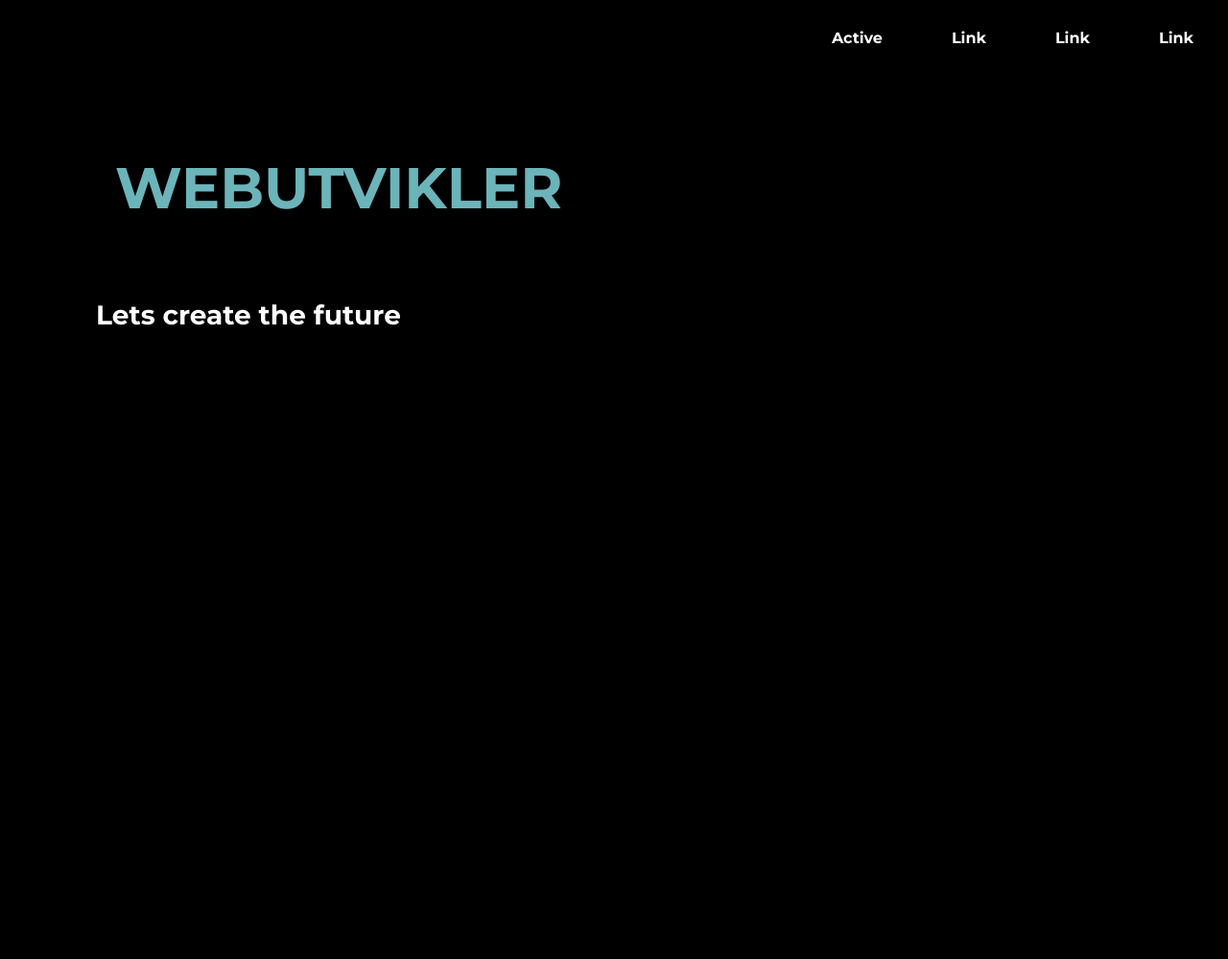
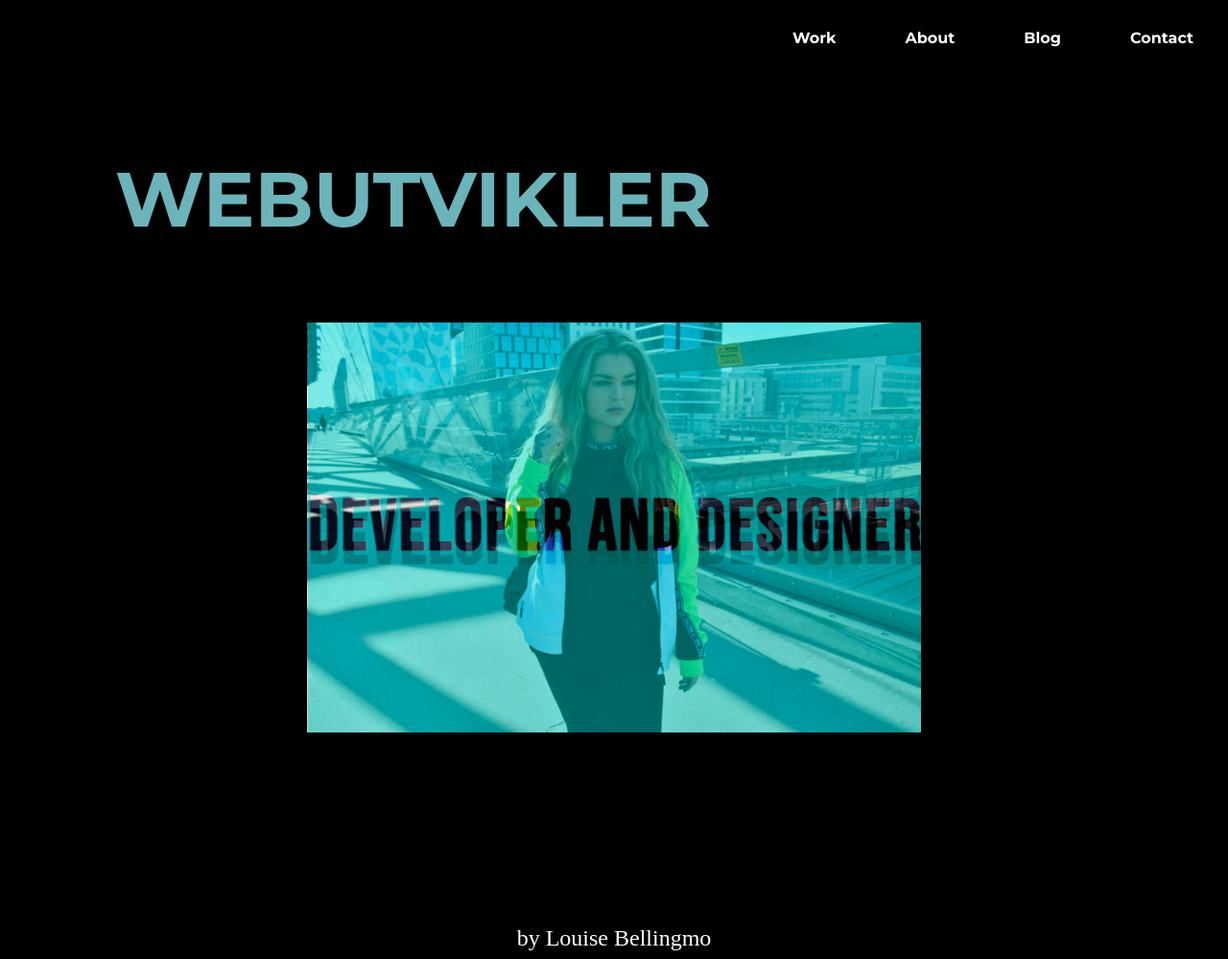
Before and after one commit to lonsoien/urban-portfolio, a React (Create React App) app: page / in a window 1280 px wide. Shown: the whole page at 96% size. Before the commit the page ends 800 px from the top, so only its background shows below. Built offline with nearby package versions, Linux system fonts and the light colour scheme; a web font is replaced by a local one.

Commit message:
scss styling

```diff
--- a/src/components/Home.js
+++ b/src/components/Home.js
@@ -1,11 +1,17 @@
 import Menu from './Menu';
+import Designer from '../images/Designer.jpg';
 
 function Home () {
     return (
         <>
         <Menu />
         <h1 className='first-text'>WEBUTVIKLER</h1>
-        <h3>Lets create the future</h3>
+        <div>
+            <img alt='design' className='center' src={Designer}></img>
+        </div>
+        <footer>
+            <h4> by Louise Bellingmo</h4>
+        </footer>
     </>
   );
 }
--- a/src/components/Menu.js
+++ b/src/components/Menu.js
@@ -6,16 +6,16 @@ function Menu() {
     <>
         <Nav className="justify-content-end" activeKey="/home">
         <Nav.Item>
-          <Nav.Link href="/home">Active</Nav.Link>
+          <Nav.Link href="/home">Work</Nav.Link>
         </Nav.Item>
         <Nav.Item>
-          <Nav.Link eventKey="link-1">Link</Nav.Link>
+          <Nav.Link eventKey="link-1">About</Nav.Link>
         </Nav.Item>
         <Nav.Item>
-          <Nav.Link eventKey="link-2">Link</Nav.Link>
+          <Nav.Link eventKey="link-2">Blog</Nav.Link>
         </Nav.Item>
         <Nav.Item>
-          <Nav.Link eventKey="link-3">Link</Nav.Link>
+          <Nav.Link eventKey="link-3">Contact</Nav.Link>
         </Nav.Item>
       </Nav>
     </>
--- a/src/sass/partials/_layout.scss
+++ b/src/sass/partials/_layout.scss
@@ -10,6 +10,26 @@ body {
     flex-direction: column;
 }
 
+img {
+    height: 50%;
+    width: 50%;
+    margin: 20px;
+    text-align: center;
+}
+
+.center {
+    text-align: center;
+    display: block;
+    justify-content: center;
+    align-items: center;
+    margin: auto;
+}
+
+footer {
+    text-align: center;
+    margin-top: 200px;
+}
+
 
 
 // To use incase later editing.
--- a/src/sass/partials/_typography.scss
+++ b/src/sass/partials/_typography.scss
@@ -7,13 +7,9 @@ h4 {
 }
 
 h1 {
-    font-size: 60px !important;
+    font-size: 80px !important;
     color: #6BB4BA;
     margin: 30px;
     margin-left: 70px;
     padding: 50px;
 }
-
-h3 {
-    margin-left: 100px;
-}
--- a/src/sass/style.css
+++ b/src/sass/style.css
@@ -10,6 +10,26 @@ body {
   flex-direction: column;
 }
 
+img {
+  height: 50%;
+  width: 50%;
+  margin: 20px;
+  text-align: center;
+}
+
+.center {
+  text-align: center;
+  display: block;
+  justify-content: center;
+  align-items: center;
+  margin: auto;
+}
+
+footer {
+  text-align: center;
+  margin-top: 200px;
+}
+
 h1, h2, h3 {
   font-family: "Montserrat", sans-serif;
 }
@@ -19,15 +39,11 @@ h4 {
 }
 
 h1 {
-  font-size: 60px !important;
+  font-size: 80px !important;
   color: #6BB4BA;
   margin: 30px;
   margin-left: 70px;
   padding: 50px;
-}
-
-h3 {
-  margin-left: 100px;
 }
 
 .justify-content-end.nav {
```
Also changed, not shown: src/images/Designer.jpg (added), 1 other file (tests, documents, lock files or other folders).
